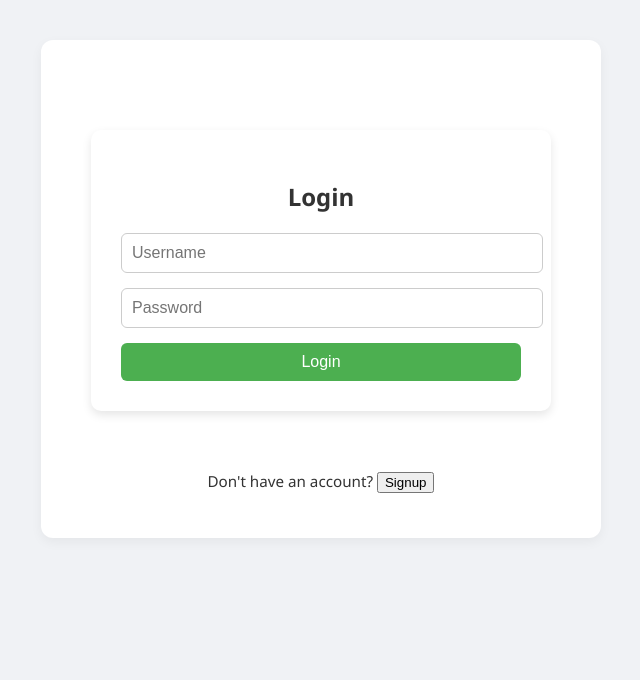
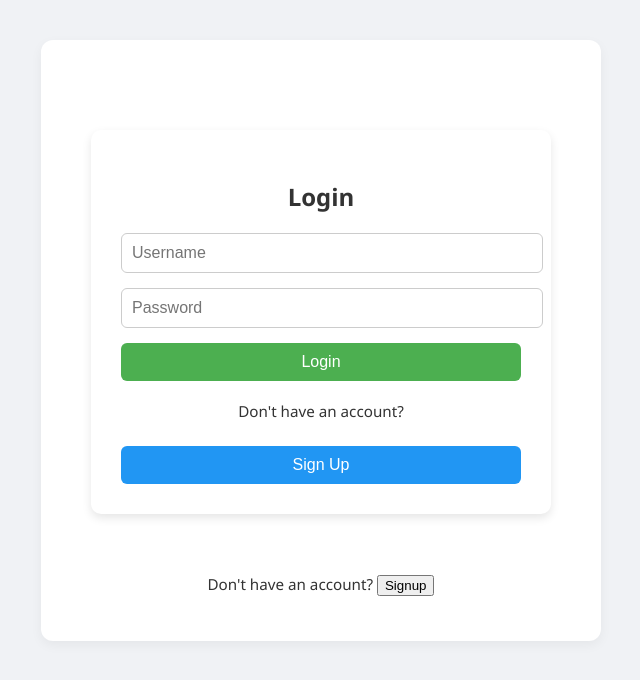
Before and after one commit to teja569/feedback-system-frontend, a React (Create React App) app: page / in a window 1280 px wide. Shown: the top 680 px of the page, without its empty margins (319-959 px from the left). Built offline with nearby package versions, Linux system fonts and the light colour scheme.

Commit message:
Updated frontend UI and functionality

```diff
--- a/src/pages/LoginPage.js
+++ b/src/pages/LoginPage.js
@@ -1,7 +1,7 @@
 import React, { useState } from "react";
 import axios from "axios";
 
-function LoginPage({ onLogin }) {
+function LoginPage({ onLogin, onSwitchToSignup }) {
   const [username, setUsername] = useState("");
   const [password, setPassword] = useState("");
   const [message, setMessage] = useState("");
@@ -46,6 +46,13 @@ function LoginPage({ onLogin }) {
         <button style={styles.button} type="submit">Login</button>
       </form>
       {message && <p style={styles.error}>{message}</p>}
+
+      <p style={styles.signupPrompt}>
+        Don't have an account?
+      </p>
+      <button style={styles.signupButton} onClick={onSwitchToSignup}>
+        Sign Up
+      </button>
     </div>
   );
 }
@@ -85,6 +92,22 @@ const styles = {
     color: "red",
     marginTop: "10px",
   },
+  signupPrompt: {
+    marginTop: "20px",
+    fontSize: "0.95rem",
+    color: "#333",
+  },
+  signupButton: {
+    marginTop: "10px",
+    padding: "10px",
+    backgroundColor: "#2196F3",
+    color: "white",
+    border: "none",
+    borderRadius: "6px",
+    cursor: "pointer",
+    fontSize: "16px",
+    width: "100%",
+  },
 };
 
 export default LoginPage;
--- a/src/pages/SignupPage.js
+++ b/src/pages/SignupPage.js
@@ -28,7 +28,7 @@ function SignupPage({ onSignupSuccess }) {
 
   return (
     <div style={styles.card}>
-      <h2 style={styles.title}>Signup</h2>
+      <h2 style={styles.title}>Create Account</h2>
       <form onSubmit={handleSubmit}>
         <input
           style={styles.input}
@@ -46,14 +46,14 @@ function SignupPage({ onSignupSuccess }) {
           required
         />
         <select
-          style={styles.input}
+          style={styles.select}
           value={role}
           onChange={(e) => setRole(e.target.value)}
         >
           <option value="employee">Employee</option>
           <option value="manager">Manager</option>
         </select>
-        <button style={styles.button} type="submit">Signup</button>
+        <button style={styles.button} type="submit">Sign Up</button>
       </form>
       {message && <p style={styles.error}>{message}</p>}
     </div>
@@ -65,13 +65,16 @@ const styles = {
     maxWidth: "400px",
     margin: "60px auto",
     padding: "30px",
-    backgroundColor: "#fff",
+    backgroundColor: "#ffffff",
     borderRadius: "10px",
     boxShadow: "0 4px 10px rgba(0,0,0,0.1)",
     textAlign: "center",
+    fontFamily: "Segoe UI, sans-serif",
   },
   title: {
-    marginBottom: "20px",
+    marginBottom: "25px",
+    fontSize: "24px",
+    color: "#333",
   },
   input: {
     width: "100%",
@@ -81,15 +84,25 @@ const styles = {
     border: "1px solid #ccc",
     fontSize: "16px",
   },
+  select: {
+    width: "100%",
+    padding: "10px",
+    marginBottom: "20px",
+    borderRadius: "6px",
+    border: "1px solid #ccc",
+    fontSize: "16px",
+    backgroundColor: "#f9f9f9",
+  },
   button: {
     width: "100%",
-    padding: "10px",
-    backgroundColor: "#007bff",
+    padding: "12px",
+    backgroundColor: "#28a745",
     color: "white",
     border: "none",
     borderRadius: "6px",
     cursor: "pointer",
     fontSize: "16px",
+    transition: "background-color 0.3s",
   },
   error: {
     color: "red",
```
